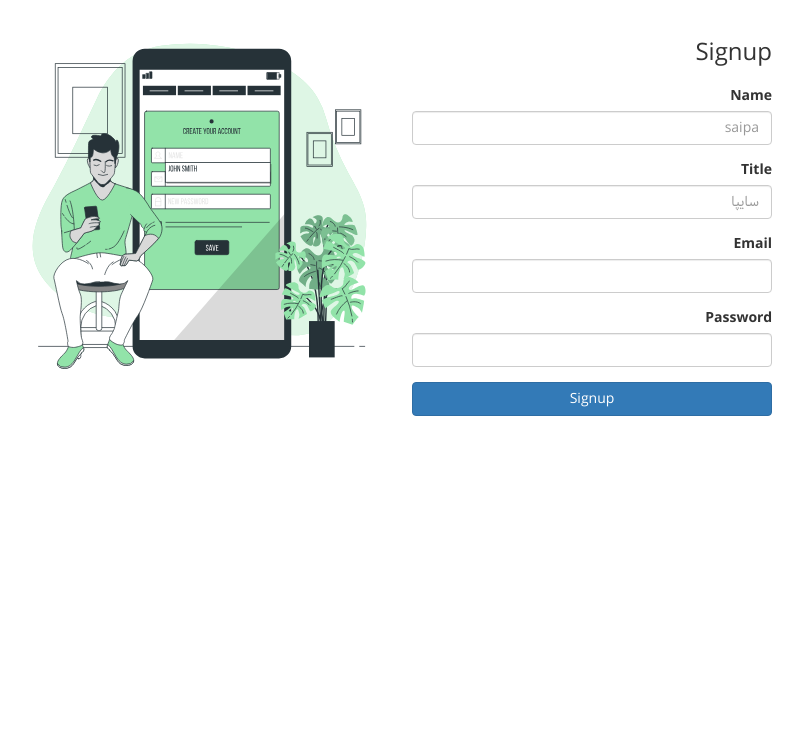
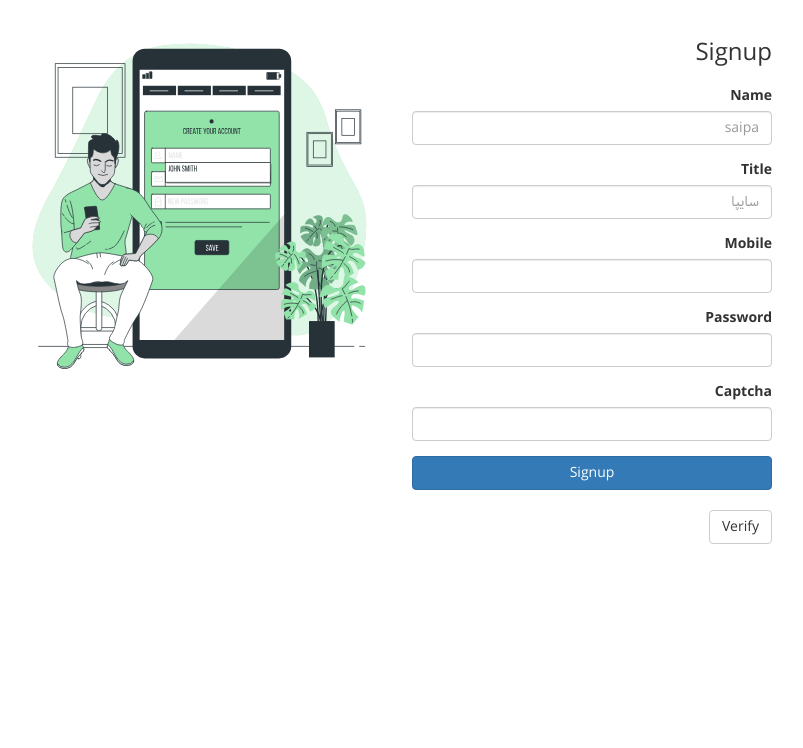
Before and after one commit to akrez/akrez4, a Yii app: template views/site/signup.php in a window 1280 px wide. Shown: the part 72-820 px from the top of the page, without its empty margins (48-851 px from the left). Run offline with PHP 8.4 and a stand-in for Yii, Linux system fonts and the light colour scheme; the template is opened without the code that fills it, so the values that code supplies are empty; form fields are guessed from the names that the template uses; some libraries are stand-ins or nearby versions.

Commit message:
signup view

```diff
--- a/views/site/signup.php
+++ b/views/site/signup.php
@@ -1,5 +1,7 @@
 <?php
 
+use yii\captcha\Captcha;
+use yii\helpers\Html;
 use yii\helpers\Url;
 use yii\widgets\ActiveForm;
 
@@ -24,12 +26,17 @@ use yii\widgets\ActiveForm;
         ?>
         <?= $form->field($model, 'name')->textInput(['placeholder' => 'saipa'])->hint('برای استفاده بعنوان شناسه فروشگاه شما و همینطور در آدرس سایت استفاده میشود. فقط از حروف کوچک انگلیسی بدون فاصله استفاده کنید.') ?>
         <?= $form->field($model, 'title')->textInput(['placeholder' => 'سایپا']) ?>
-        <?= $form->field($model, 'email')->textInput() ?>
+        <?= $form->field($model, 'mobile')->textInput() ?>
         <?= $form->field($model, 'password')->passwordInput() ?>
+        <?= $form->field($model, 'captcha', ['template' => '{input}<small>{hint}</small>{error}'])->widget(Captcha::class, [
+            'template' => '{image}<div class="input-group">' . Html::activeLabel($model, 'captcha', ['class' => "input-group-addon"]) . '{input}</div>',
+        ])->hint('در صورت ناخوانا بودن عکس، روی آن کلیک کنید.') ?>
         <div class="form-group">
             <button type="submit" class="btn btn-primary btn-block" style="float: right;"> <?= Yii::t('app', 'Signup') ?> </button>
         </div>
+        <div class="form-group">
+            <a type="button" class="btn btn-default" style="margin-top: 20px;float: right;" href="<?= Url::to(['site/verify']) ?>"><?= Yii::t('app', 'Verify') ?></a>
+        </div>
         <?php ActiveForm::end(); ?>
-
     </div>
 </div>
```
Lines whose indentation alone changed are shown as unchanged.
